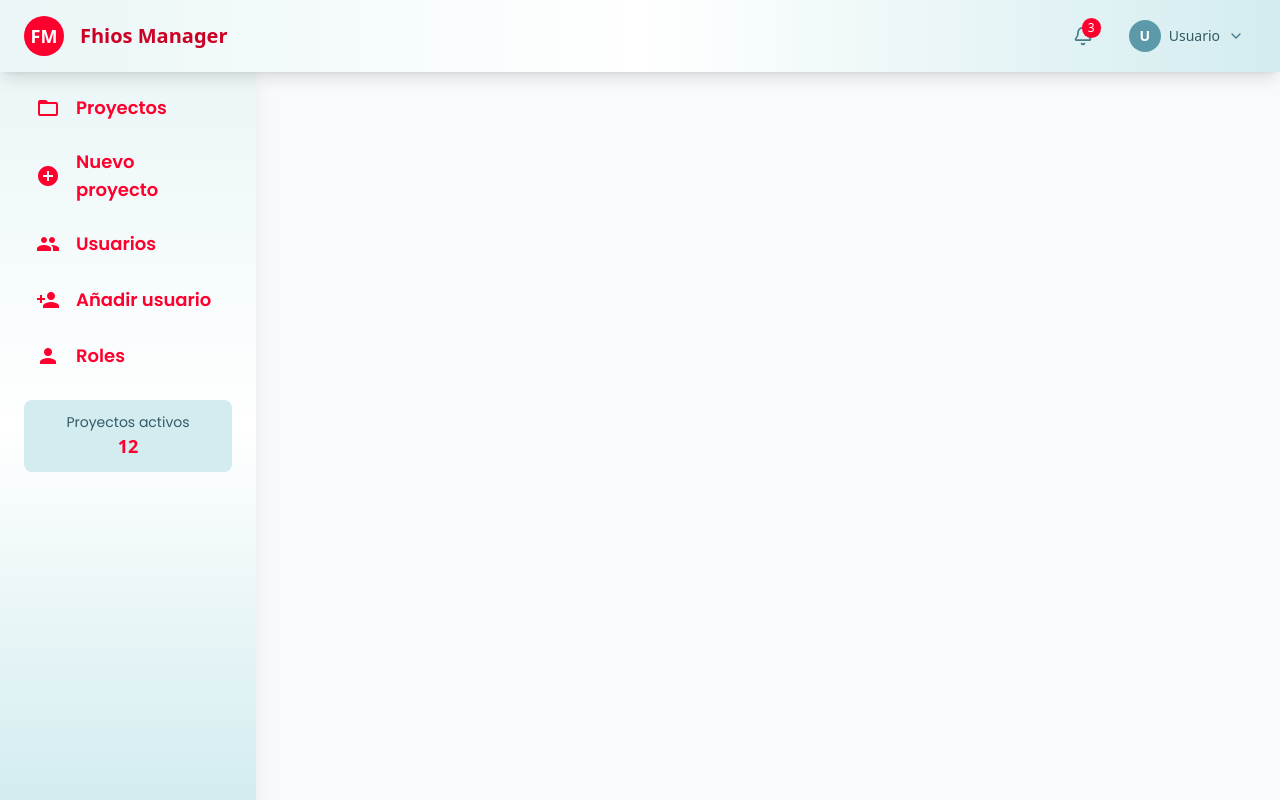
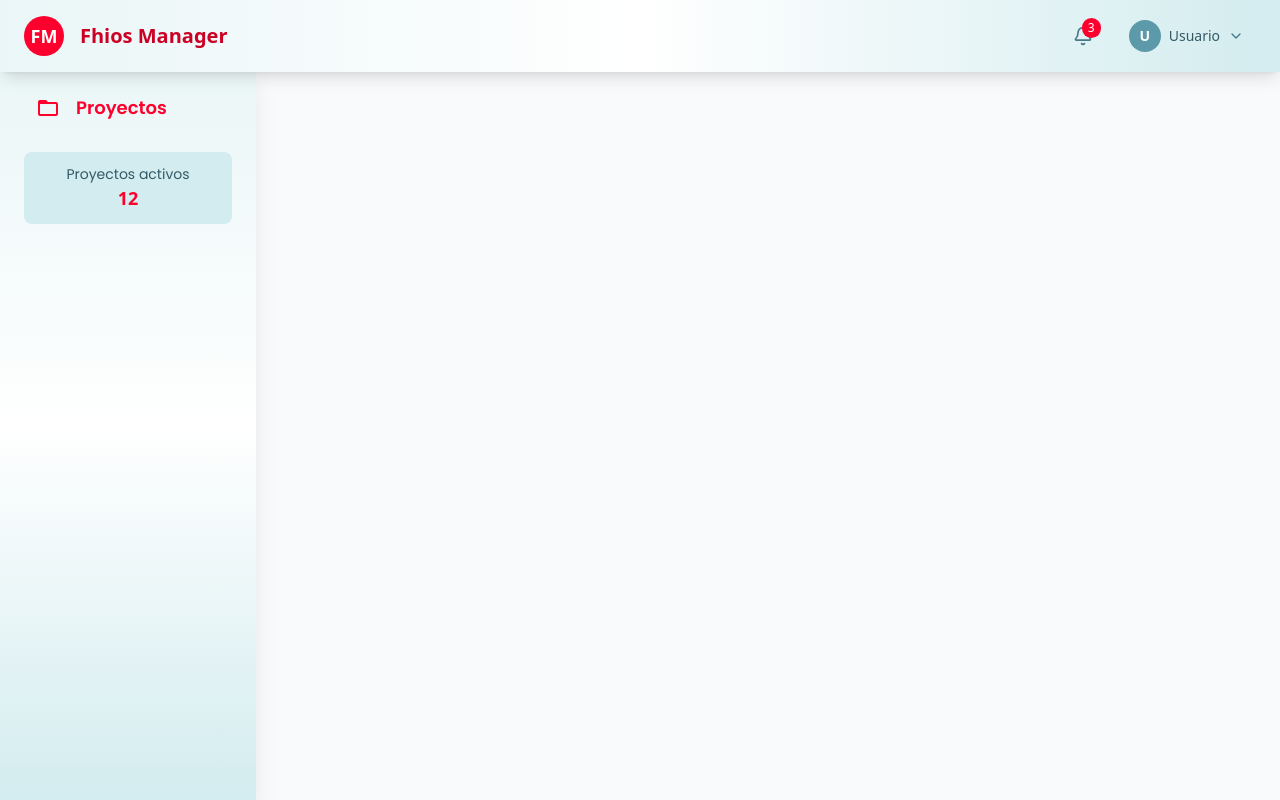
Before and after one commit to juanvprada/fhios-manager-client, a React (Vite) app: page / in a window 1280 px wide. Built offline with nearby package versions, Linux system fonts and the light colour scheme.

Commit message:
feat: restrict sidebar options visibility to Admin role

```diff
--- a/src/components/Sidebar.jsx
+++ b/src/components/Sidebar.jsx
@@ -2,22 +2,33 @@ import React from "react";
 import { useNavigate } from "react-router-dom";
 import menuItemsConfig from "./menuItemsConfig";
 import StatisticsCard from "./StatisticsCard";
+import useStore from "../store/store";
 
 const Sidebar = ({ isOpen, setIsOpen }) => {
   const navigate = useNavigate();
+  const role = useStore((state) => state.role);
 
   const handleItemClick = (route) => {
     setIsOpen(false);
     navigate(route);
   };
 
-  return (
-    <>
-      {/* Sidebar completo (visible en Desktop) */}
-      <div className="hidden md:flex md:flex-col md:fixed md:top-14 md:left-0 md:w-64 md:h-[calc(100vh-3.5rem)] bg-gradient-to-b from-secondary-50 via-light to-secondary-100 shadow-xl">
-        <nav className="p-6">
+  // Función para filtrar elementos del menú basado en el rol
+  const getFilteredMenuItems = () => {
+    return menuItemsConfig.map(item => {
+
+      if (item.requiresAdmin && role !== 'admin') {
+        return null;
+      }
+      return item;
+    }).filter(Boolean);
+  };
+
+  const filteredMenuItems = getFilteredMenuItems();
+
+  const renderMenuItems = (items) => (
     <ul>
-            {menuItemsConfig.map((item, index) => (
+      {items.map((item, index) => (
         <li
           key={index}
           onClick={() => navigate(item.route)}
@@ -33,6 +44,14 @@ const Sidebar = ({ isOpen, setIsOpen }) => {
       ))}
       <StatisticsCard title="Proyectos activos" value="12" />
     </ul>
+  );
+
+  return (
+    <>
+      {/* Sidebar completo (visible en Desktop) */}
+      <div className="hidden md:flex md:flex-col md:fixed md:top-14 md:left-0 md:w-64 md:h-[calc(100vh-3.5rem)] bg-gradient-to-b from-secondary-50 via-light to-secondary-100 shadow-xl">
+        <nav className="p-6">
+          {renderMenuItems(filteredMenuItems)}
         </nav>
       </div>
 
@@ -40,22 +59,7 @@ const Sidebar = ({ isOpen, setIsOpen }) => {
       {isOpen && (
         <div className="absolute top-16 left-4 w-56 bg-gradient-to-b from-secondary-50 via-light to-secondary-100 shadow-lg rounded-lg z-40 md:hidden">
           <nav className="p-4">
-            <ul>
-              {menuItemsConfig.map((item, index) => (
-                <li
-                  key={index}
-                  onClick={() => handleItemClick(item.route)}
-                  className="flex items-center gap-3 p-2 rounded-lg hover:bg-primary-100 cursor-pointer transition duration-300 ease-in-out"
-                >
-                  <span className="material-icons text-primary-500 text-xl">
-                    {item.icon}
-                  </span>
-                  <span className="text-primary-500 font-semibold text-base font-poppins">
-                    {item.label}
-                  </span>
-                </li>
-              ))}
-            </ul>
+            {renderMenuItems(filteredMenuItems)}
           </nav>
         </div>
       )}
--- a/src/components/menuItemsConfig.jsx
+++ b/src/components/menuItemsConfig.jsx
@@ -1,9 +1,34 @@
 const menuItemsConfig = [
-  { icon: "folder_open", label: "Proyectos", route: "/projects" },
-  { icon: "add_circle", label: "Nuevo proyecto", route: "/projects/nuevo" },
-  { icon: "group", label: "Usuarios", route: "/users" },
-  { icon: "person_add", label: "Añadir usuario", route: "/registerform" },
-  { icon: "person", label: "Roles", route: "/roles"}
+  {
+    icon: "folder_open",
+    label: "Proyectos",
+    route: "/projects",
+    requiresAdmin: false
+  },
+  {
+    icon: "add_circle",
+    label: "Nuevo proyecto",
+    route: "/projects/nuevo",
+    requiresAdmin: true
+  },
+  {
+    icon: "group",
+    label: "Usuarios",
+    route: "/users",
+    requiresAdmin: true
+  },
+  {
+    icon: "person_add",
+    label: "Añadir usuario",
+    route: "/registerform",
+    requiresAdmin: true
+  },
+  {
+    icon: "person",
+    label: "Roles",
+    route: "/roles",
+    requiresAdmin: true
+  }
 ];
 
 export default menuItemsConfig;
```
Lines whose indentation alone changed are shown as unchanged.
